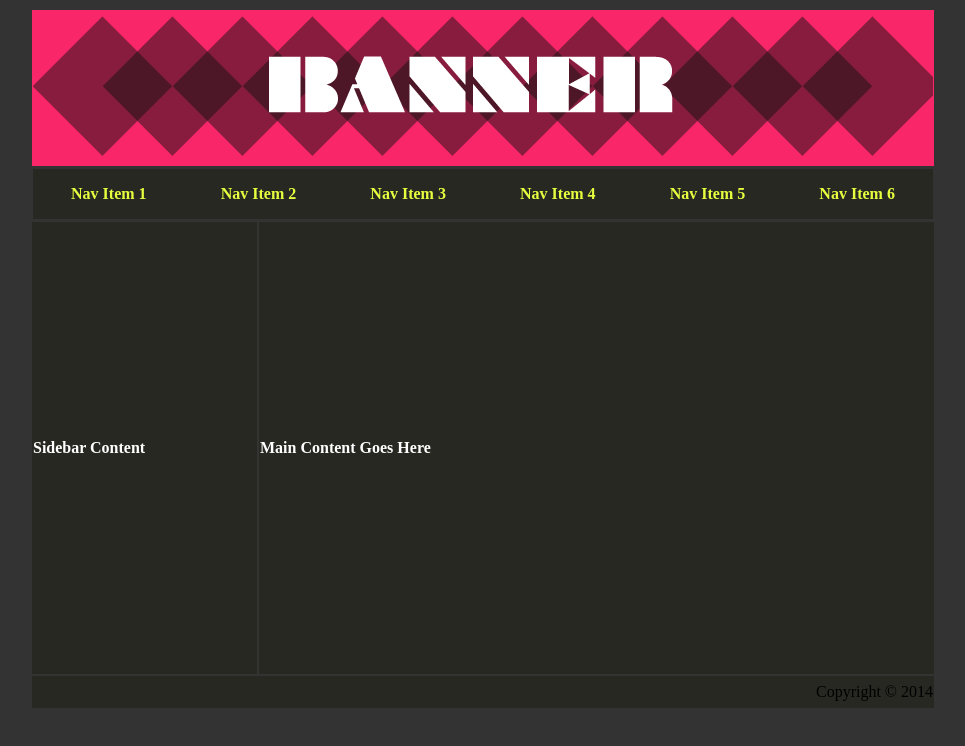
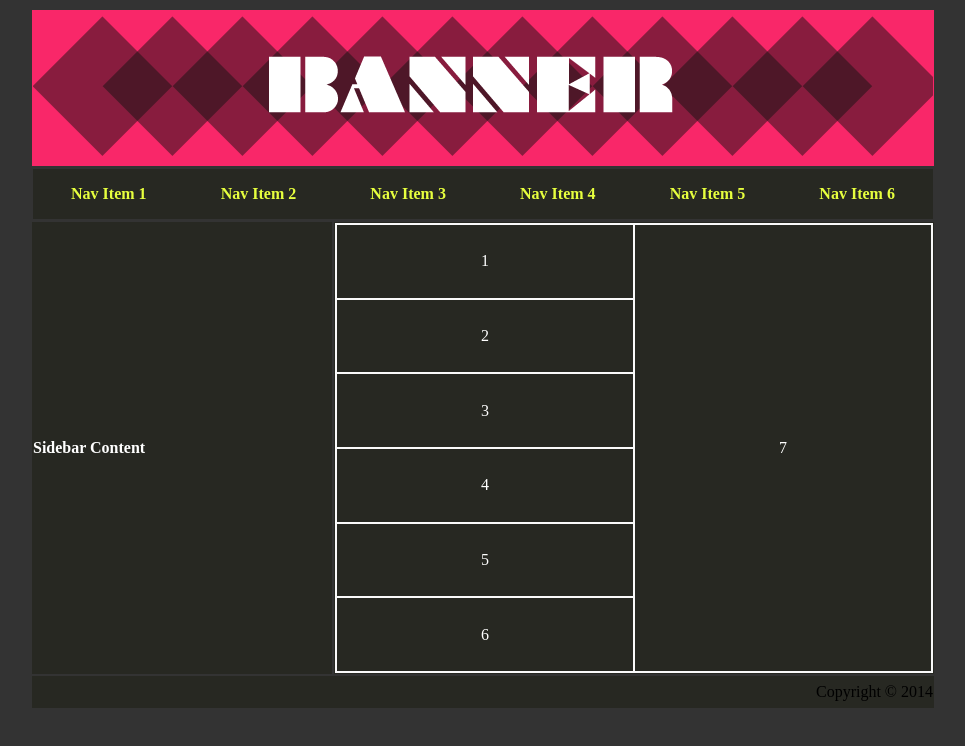
Before and after one commit to alvaroolsen/HTMLTableLayout, a plain HTML site: page index.html in a window 1280 px wide. Shown: the whole page, without its empty margins (157-1122 px from the left). Drawn offline with Linux system fonts and the light colour scheme.

Commit message:
Played around with colspan and rowspan

```diff
--- a/index.html
+++ b/index.html
@@ -4,7 +4,7 @@
 			<title>HTML TABLE LAYOUTS</title>
 		</head>
 		<body bgcolor="#333">
-			<table width="900px" height="100%" align="center" margin="1px" padding="1px">
+			<table width="900px" height="100%" align="center" cellmargin="1px" cellpadding="1px">
 				<tr>
 					<td colspan="2" align="center" height="150px" bgcolor="#f92769">
 						<img src="images/banner.png"/>
@@ -27,11 +27,33 @@
 					</td>
 				</tr>
 				<tr>
-					<td width="25%" height="450px" bgcolor="#272822">
+					<td width="33%" height="450px" bgcolor="#272822">
 							<font color="#fff"><b>Sidebar Content</b></font>
 					</td>
-					<td width="75%" bgcolor="#272822">
-						<font color="#fff"><b>Main Content Goes Here<b></font>
+					<td width="66%" bgcolor="#272822">
+
+						<table cellpadding="1px" cellmargin="1px" bgcolor="#fafafa" width="100%" height="100%">
+							<tr>
+								<td bgcolor="#272822" align="center"><font color="#fff">1</font></td>
+								<td bgcolor="#272822" align="center" rowspan="6"><font color="#fff">7</font></td>
+							</tr>
+							<tr>
+								<td align="center" bgcolor="#272822"><font color="#fff">2</font></td>
+							</tr>
+							<tr>
+								<td align="center" bgcolor="#272822"><font color="#fff">3</font></td>
+							</tr>
+							<tr>
+								<td align="center" bgcolor="#272822"><font color="#fff">4</font></td>
+							</tr>
+							<tr>
+								<td align="center" bgcolor="#272822"><font color="#fff">5</font></td>
+							</tr>
+							<tr>
+								<td align="center" bgcolor="#272822"><font color="#fff">6</font></td>
+							</tr>
+						</table>
+
 					</td>
 				</tr>
 				<tr>
```
